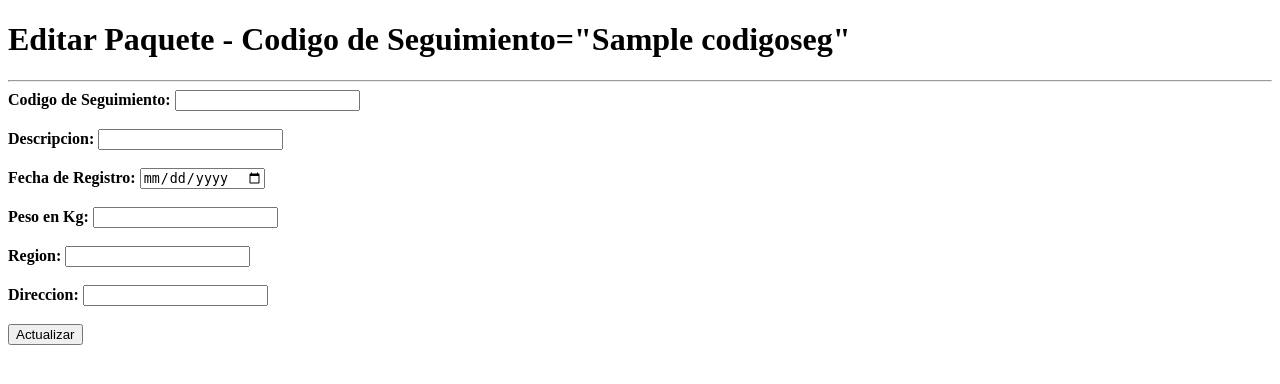
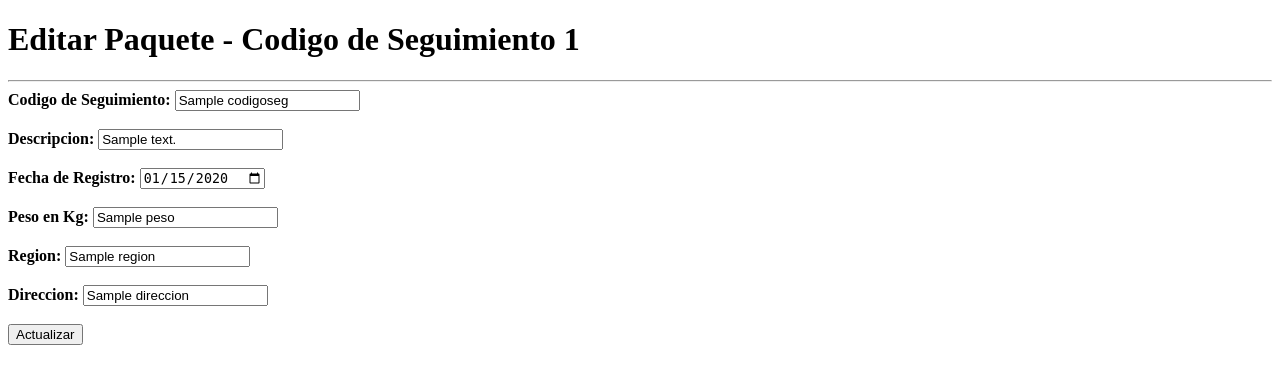
Before and after one commit to emmanuelbc110703/PaqueteriaUpemor, a PHP site: template app/views/editarpaquete.php in a window 1280 px wide. Shown: the top 384 px of the page. Run offline with PHP 8.4, Linux system fonts and the light colour scheme; the template is opened without the code that fills it: most values are stand-ins (such as "Sample title", 1, 10 or a date in 2020).

Commit message:
Eliminacion y edicion de paquete arreglada

```diff
--- a/app/views/consultarpaquete.php
+++ b/app/views/consultarpaquete.php
@@ -9,7 +9,7 @@
 
 <div class="contenedor-tabla">
 
-    <h1>Registro de Paquetes</h1>
+    <h1>Consulta de Paquetes</h1>
 
     <div class="boton-superior">
         <a href="index.php?controller=paquete&action=insert" class="btn-agregar">
@@ -44,7 +44,7 @@
                         <td><?= $row['direccion']; ?></td>
                         <td class="acciones">
                             <a href="index.php?controller=paquete&action=editarPaquete&id=<?= $row['id_paquete']; ?>" class="btn-editar">Editar</a>
-                            <a href="index.php?controller=paquete&action=eliminar&id=<?= $row['id_paquete']; ?>" class="btn-eliminar">Eliminar</a>
+                            <a href="index.php?controller=paquete&action=eliminarPaquete&id=<?= $row['id_paquete']; ?>" class="btn-eliminar">Eliminar</a>
                         </td>
                     </tr>
                 <?php endwhile; ?>
--- a/app/views/editarpaquete.php
+++ b/app/views/editarpaquete.php
@@ -7,36 +7,38 @@
 </head>
 <body>
 
-<h1> Editar Paquete - Codigo de Seguimiento="<?php echo $paquete['codigoseg']; ?>"</h1>
+<!-- El codigo de seguimiento parece encriptado -->
+<!--<h1> Editar Paquete - Codigo de Seguimiento=/*<?php /*echo $paquete['codigoseg'];*/?></h1>-->
+<h1> Editar Paquete - Codigo de Seguimiento <?php echo $paquete['id_paquete']; ?></h1>
 <hr>
 
-<form action="index.php?c=paquete&a=actualizarpaquete" method="POST">
+<form action="index.php?controller=paquete&action=actualizarpaquete" method="POST">
 
 <input type="hidden" name="id_paquete"
 value="<?php echo $paquete['id_paquete']; ?>">
 
             <b><label for="codigoseg">Codigo de Seguimiento: </label></b>
-            <input type="text" name="codigoseg">
+            <input type="text" name="codigoseg" value="<?php echo $paquete['codigoseg']; ?>">
             <br><br>
 
             <b><label for="descripcion">Descripcion: </label></b>
-            <input type="text" name="descripcion">
+            <input type="text" name="descripcion" value="<?php echo $paquete['descripcion']; ?>">
             <br><br>
 
             <b><label for="fechareg">Fecha de Registro: </label></b>
-            <input type="date" name="fechareg">
+            <input type="date" name="fechareg" value="<?php echo $paquete['fechareg']; ?>">
             <br><br>
 
             <b><label for="peso">Peso en Kg: </label></b>
-            <input type="num" name="peso">
+            <input type="num" name="peso" value="<?php echo $paquete['peso']; ?>">
             <br><br>
 
             <b><label for="region">Region: </label></b>
-            <input type="text" name="region">
+            <input type="text" name="region" value="<?php echo $paquete['region']; ?>">
             <br><br>
 
             <b><label for="direccion">Direccion: </label></b>
-            <input type="text" name="direccion">
+            <input type="text" name="direccion" value="<?php echo $paquete['direccion']; ?>">
             <br><br>
 
             <button type="submit">Actualizar</button>
--- a/index.php
+++ b/index.php
@@ -93,7 +93,7 @@ switch ($action) {
         $controllerInstance->consultarpaquete();
         break;
 
-    case 'updatePaquete':
+    case 'actualizarpaquete':
         $controllerInstance->actualizarpaquete();
         break;
 
```
Also changed, not shown: app/controllers/paqueteController.php (+3 -17 lines).
